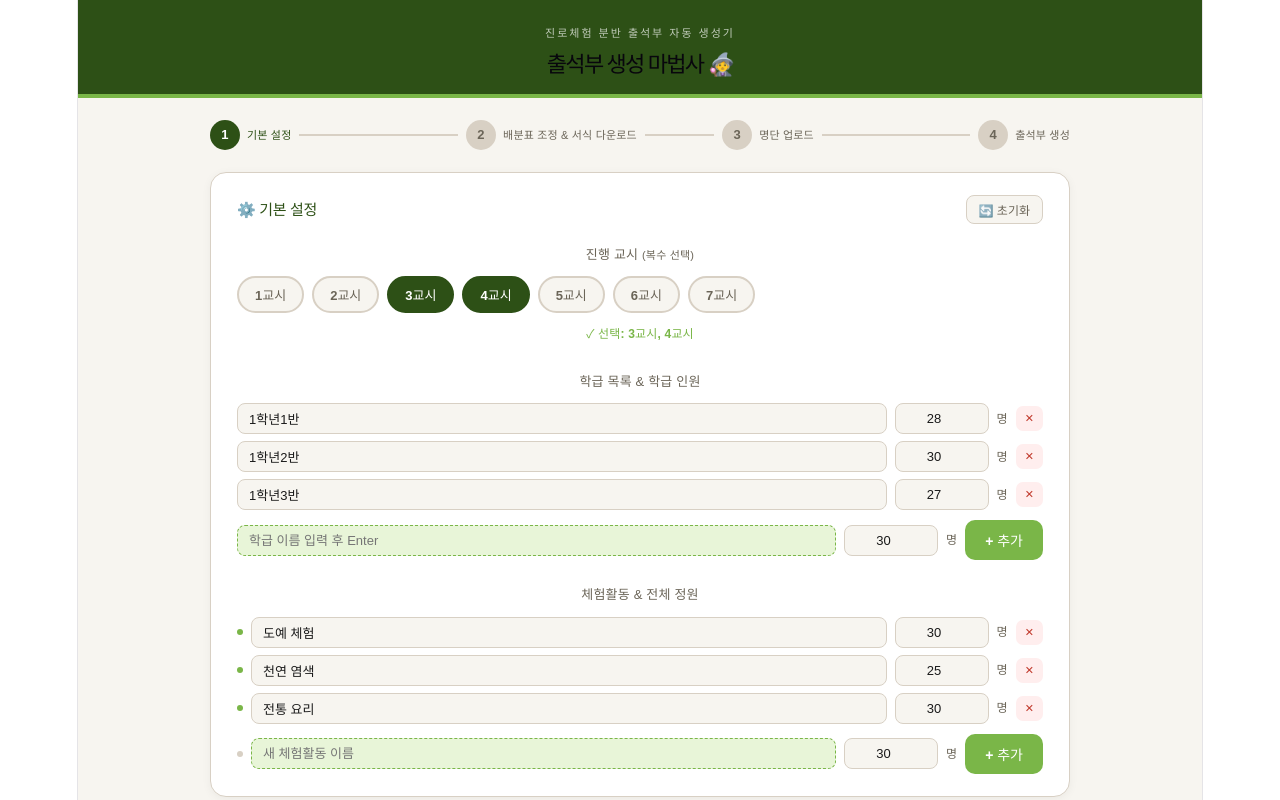
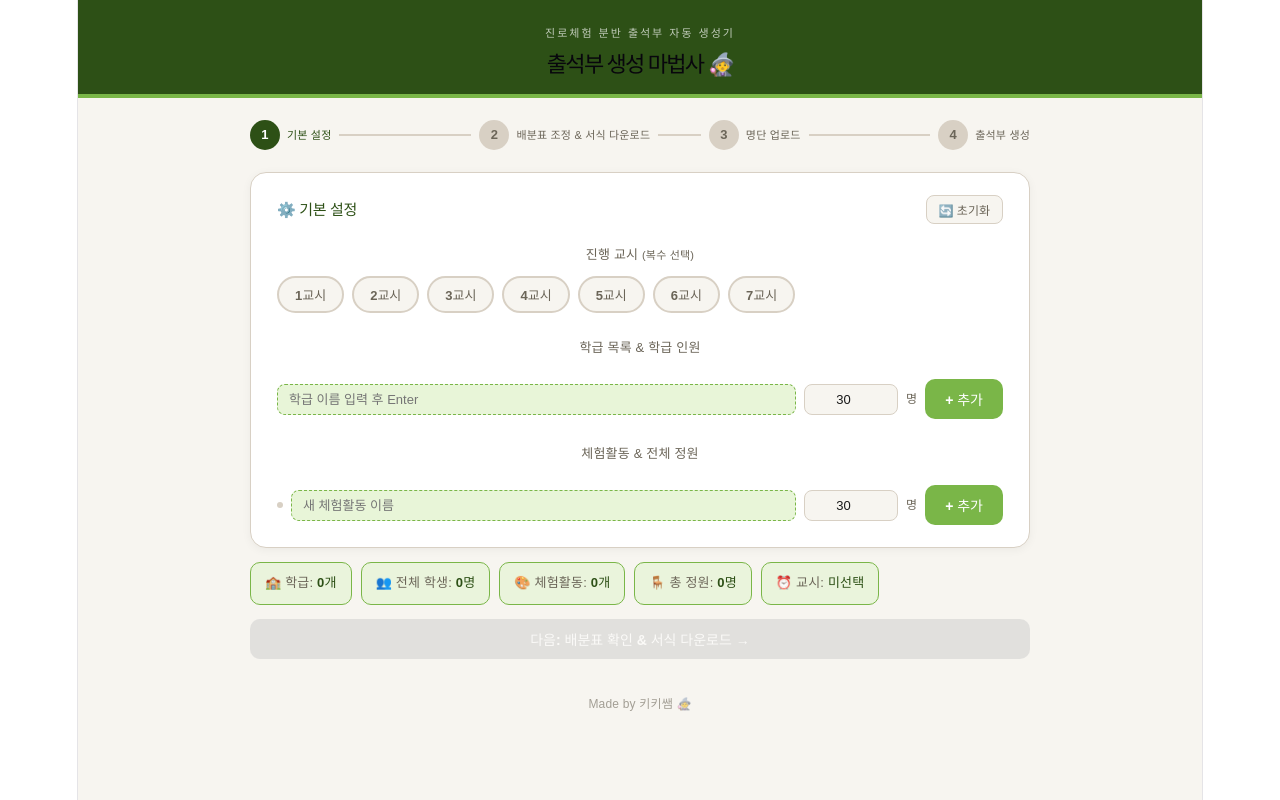
Before and after one commit to myogyeong87/kiki-magic, a React (Vite) app: page / in a window 1280 px wide. Shown: the top 800 px of the page. Built offline with nearby package versions, Linux system fonts and the light colour scheme.

Commit message:
초기화 버그 수정

```diff
--- a/src/App.jsx
+++ b/src/App.jsx
@@ -127,22 +127,14 @@ export default function App() {
   }
 
   // 학급: {name, size}
-  const [classes, setClasses] = useState(() => loadSaved("kiki_classes", [
-    { name: "1학년1반", size: 28 },
-    { name: "1학년2반", size: 30 },
-    { name: "1학년3반", size: 27 },
-  ]));
+  const [classes, setClasses] = useState(() => loadSaved("kiki_classes", []));
   const [newCls, setNewCls] = useState({ name: "", size: 30 });
 
   // 체험활동: {id, name, capacity}
-  const [activities, setActivities] = useState(() => loadSaved("kiki_activities", [
-    { id: 1, name: "도예 체험", capacity: 30 },
-    { id: 2, name: "천연 염색", capacity: 25 },
-    { id: 3, name: "전통 요리", capacity: 30 },
-  ]));
+  const [activities, setActivities] = useState(() => loadSaved("kiki_activities", []));
   const [newAct, setNewAct] = useState({ name: "", capacity: 30 });
 
-  const [selectedPeriods, setSelectedPeriods] = useState(() => loadSaved("kiki_periods", [3, 4]));
+  const [selectedPeriods, setSelectedPeriods] = useState(() => loadSaved("kiki_periods", []));
 
   // 설정 변경 시 자동 저장
   useEffect(() => { localStorage.setItem("kiki_classes", JSON.stringify(classes)); }, [classes]);
@@ -152,16 +144,16 @@ export default function App() {
   // 설정 초기화
   const resetSettings = () => {
     if (!window.confirm("설정을 초기화할까요? 학급, 체험활동, 교시가 모두 기본값으로 돌아가요.")) return;
-    const defaultClasses = [{ name: "1학년1반", size: 28 }, { name: "1학년2반", size: 30 }, { name: "1학년3반", size: 27 }];
-    const defaultActivities = [{ id: 1, name: "도예 체험", capacity: 30 }, { id: 2, name: "천연 염색", capacity: 25 }, { id: 3, name: "전통 요리", capacity: 30 }];
-    const defaultPeriods = [3, 4];
+    const defaultClasses = [];
+    const defaultActivities = [];
+    const defaultPeriods = [];
     setClasses(defaultClasses);
     setActivities(defaultActivities);
     setSelectedPeriods(defaultPeriods);
     setStep(1);
-    localStorage.setItem("kiki_classes", JSON.stringify(defaultClasses));
-    localStorage.setItem("kiki_activities", JSON.stringify(defaultActivities));
-    localStorage.setItem("kiki_periods", JSON.stringify(defaultPeriods));
+    localStorage.removeItem("kiki_classes");
+    localStorage.removeItem("kiki_activities");
+    localStorage.removeItem("kiki_periods");
   };
 
   // 배분표: alloc[classIdx][actIdx] = 인원 (수동 수정 가능)
@@ -454,14 +446,14 @@ export default function App() {
 
   return (
     <div style={{ minHeight: "100vh", background: C.bg, fontFamily: "'Noto Sans KR','Apple SD Gothic Neo',sans-serif", color: C.text, paddingBottom: 60 }}>
-      <div style={{ background: C.primary, color: "#fff", padding: "20px 40px 18px", borderBottom: `4px solid ${C.accent}` }}>
-        <div style={{ maxWidth: 860, margin: "0 auto" }}>
+      <div style={{ background: C.primary, color: "#fff", padding: "20px clamp(16px, 5vw, 40px) 18px", borderBottom: `4px solid ${C.accent}` }}>
+        <div style={{ maxWidth: 860, margin: "0 auto", width: "100%" }}>
           <div style={{ fontSize: 11, letterSpacing: 2, opacity: .7, marginBottom: 4 }}>진로체험 분반 출석부 자동 생성기</div>
           <h1 style={{ margin: 0, fontSize: 22, fontWeight: 800 }}>출석부 생성 마법사 🧙‍♀️</h1>
         </div>
       </div>
 
-      <div style={{ maxWidth: 860, margin: "0 auto", padding: "22px 40px 0" }}>
+      <div style={{ maxWidth: 860, margin: "0 auto", padding: "22px clamp(16px, 5vw, 40px) 0", boxSizing: "border-box" }}>
         {/* 스텝 바 */}
         <div style={{ display: "flex", alignItems: "center", marginBottom: 22 }}>
           {STEPS.map(({ n, label }, i) => (
```
